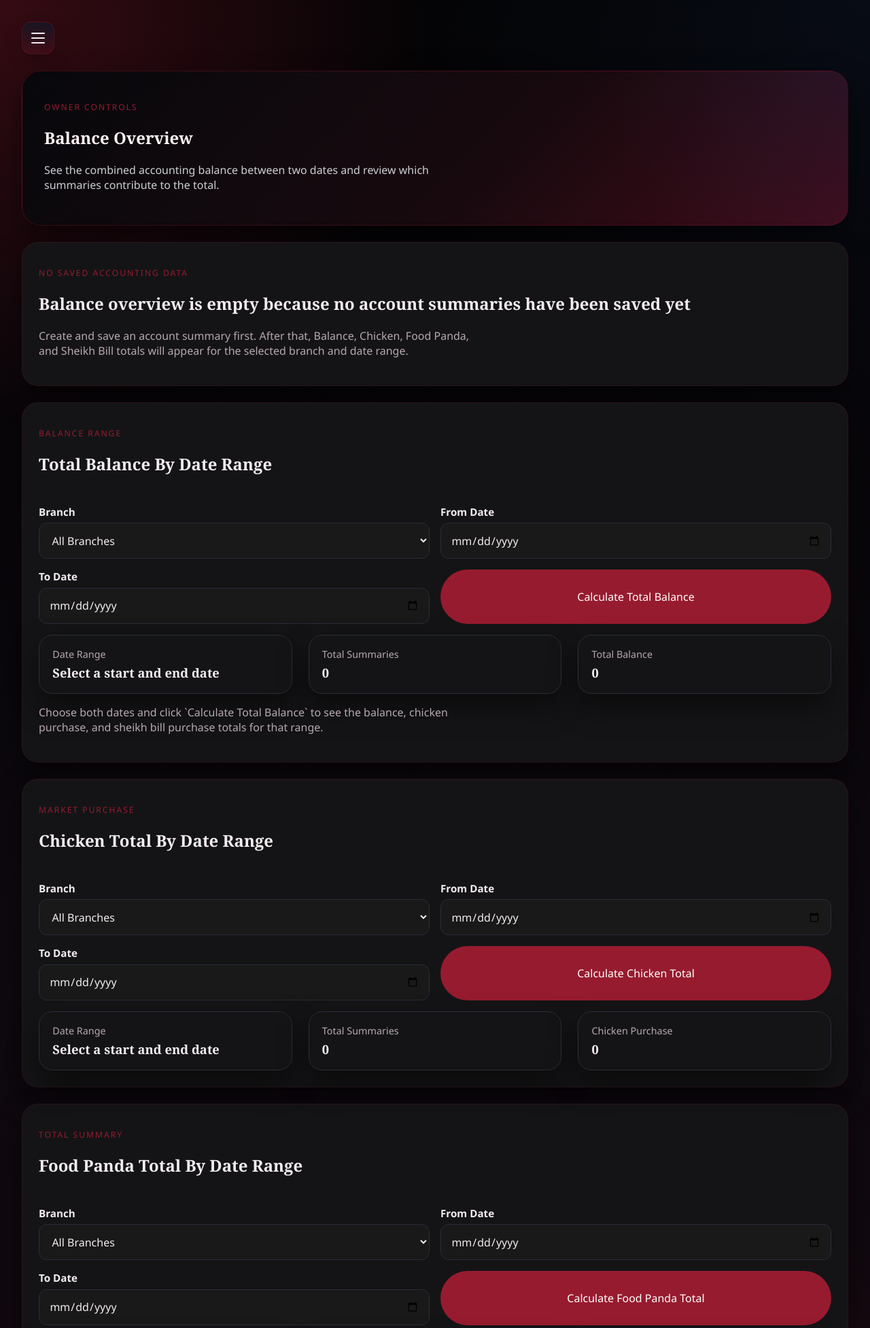
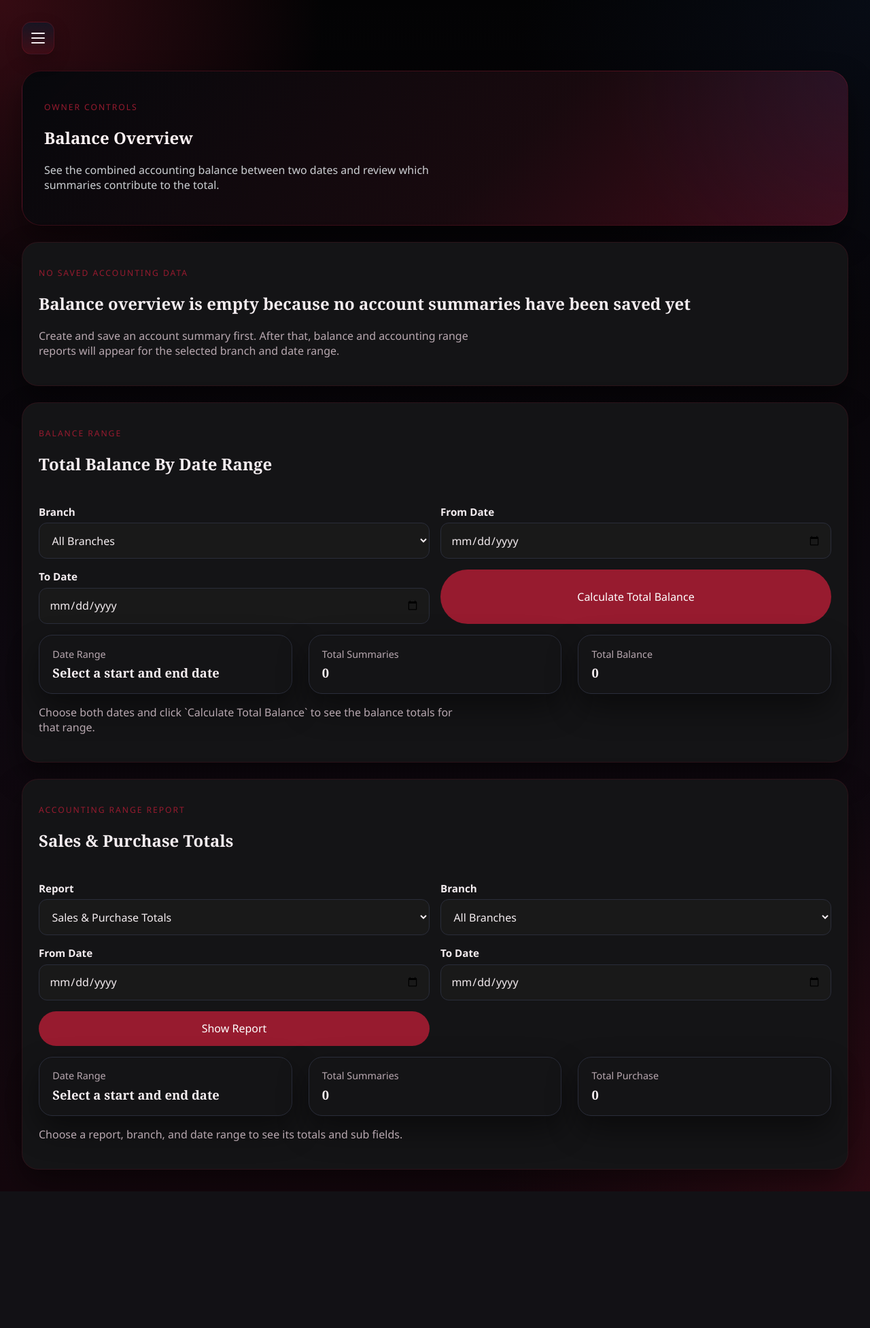
Before and after one commit to Abd-Wadood/tps-audit-system, a Django app: page /balance/ in a window 1280 px wide. Shown: the top 1954 px of the page at 68% size. After the commit the page ends 1753 px from the top, so only its background shows below. Run offline with Django 5.2, Linux system fonts and the light colour scheme; a user stored in the database is signed in; data comes from the database, SQL or seed files in the repository; data that the repository does not hold is empty.

Commit message:
more business insights

```diff
--- a/templates/user_access/balance_overview.html
+++ b/templates/user_access/balance_overview.html
@@ -10,14 +10,14 @@
 </section>
 
 {% if overall_summary_count == 0 %}
-<section class="card" id="balance-section">
+<section class="card">
     <p class="eyebrow">No Saved Accounting Data</p>
     <h2>Balance overview is empty because no account summaries have been saved yet</h2>
-    <p class="lead">Create and save an account summary first. After that, Balance, Chicken, Food Panda, and Sheikh Bill totals will appear for the selected branch and date range.</p>
+    <p class="lead">Create and save an account summary first. After that, balance and accounting range reports will appear for the selected branch and date range.</p>
 </section>
 {% endif %}
 
-<section class="card">
+<section class="card" id="balance-section">
     <div class="section-head">
         <div>
             <p class="eyebrow">Balance Range</p>
@@ -90,140 +90,73 @@
         </table>
     </div>
     {% else %}
-    <p class="lead">Choose both dates and click `Calculate Total Balance` to see the balance, chicken purchase, and sheikh bill purchase totals for that range.</p>
+    <p class="lead">Choose both dates and click `Calculate Total Balance` to see the balance totals for that range.</p>
     {% endif %}
 </section>
 
-<section class="card" id="chicken-section">
+<section class="card" id="accounting-report-section">
     <div class="section-head">
         <div>
-            <p class="eyebrow">Market Purchase</p>
-            <h2>Chicken Total By Date Range</h2>
+            <p class="eyebrow">Accounting Range Report</p>
+            <h2>{{ accounting_range_report.title }}</h2>
         </div>
     </div>
-    <form method="get" action="{% url 'user_access:balance_overview' %}#chicken-section" class="form-grid">
+    <form method="get" action="{% url 'user_access:balance_overview' %}#accounting-report-section" class="form-grid">
         <div>
-            <label for="chicken_branch">Branch</label>
-            <select id="chicken_branch" name="chicken_branch">
-                <option value="">All Branches</option>
-                {% for branch in branches %}
-                <option value="{{ branch.id }}" {% if branch.id == chicken_branch_id %}selected{% endif %}>{{ branch.name }}</option>
+            <label for="report_type">Report</label>
+            <select id="report_type" name="report_type">
+                {% for value, label in report_choices %}
+                <option value="{{ value }}" {% if value == report_type %}selected{% endif %}>{{ label }}</option>
                 {% endfor %}
             </select>
         </div>
         <div>
-            <label for="chicken_from">From Date</label>
-            <input id="chicken_from" name="chicken_from" type="date" value="{{ chicken_from }}">
+            <label for="report_branch">Branch</label>
+            <select id="report_branch" name="report_branch">
+                <option value="">All Branches</option>
+                {% for branch in branches %}
+                <option value="{{ branch.id }}" {% if branch.id == report_branch_id %}selected{% endif %}>{{ branch.name }}</option>
+                {% endfor %}
+            </select>
         </div>
         <div>
-            <label for="chicken_to">To Date</label>
-            <input id="chicken_to" name="chicken_to" type="date" value="{{ chicken_to }}">
+            <label for="report_from">From Date</label>
+            <input id="report_from" name="report_from" type="date" value="{{ report_from }}">
         </div>
-        <button type="submit" class="primary-button">Calculate Chicken Total</button>
+        <div>
+            <label for="report_to">To Date</label>
+            <input id="report_to" name="report_to" type="date" value="{{ report_to }}">
+        </div>
+        <button type="submit" class="primary-button">Show Report</button>
     </form>
 
     <div class="summary-cards">
         <article class="summary-card">
             <span>Date Range</span>
-            <strong>{% if chicken_from and chicken_to %}{{ chicken_from }} to {{ chicken_to }}{% else %}Select a start and end date{% endif %}</strong>
+            <strong>{% if report_from and report_to %}{{ report_from }} to {{ report_to }}{% else %}Select a start and end date{% endif %}</strong>
         </article>
         <article class="summary-card">
             <span>Total Summaries</span>
-            <strong>{{ chicken_summaries|length }}</strong>
+            <strong>{{ report_summaries|length }}</strong>
         </article>
         <article class="summary-card">
-            <span>Chicken Purchase</span>
-            <strong>{{ total_chicken_purchase }}</strong>
+            <span>{{ accounting_range_report.total_label }}</span>
+            <strong>{{ accounting_range_report.total }}</strong>
         </article>
     </div>
-</section>
 
-<section class="card" id="food-panda-section">
-    <div class="section-head">
-        <div>
-            <p class="eyebrow">Total Summary</p>
-            <h2>Food Panda Total By Date Range</h2>
-        </div>
+    {% if report_from and report_to %}
+    <div class="summary-cards">
+        {% for entry in accounting_range_report.breakdown %}
+        <article class="summary-card">
+            <span>{{ entry.label }}</span>
+            <strong>{{ entry.total }}</strong>
+        </article>
+        {% endfor %}
     </div>
-    <form method="get" action="{% url 'user_access:balance_overview' %}#food-panda-section" class="form-grid">
-        <div>
-            <label for="food_panda_branch">Branch</label>
-            <select id="food_panda_branch" name="food_panda_branch">
-                <option value="">All Branches</option>
-                {% for branch in branches %}
-                <option value="{{ branch.id }}" {% if branch.id == food_panda_branch_id %}selected{% endif %}>{{ branch.name }}</option>
-                {% endfor %}
-            </select>
-        </div>
-        <div>
-            <label for="food_panda_from">From Date</label>
-            <input id="food_panda_from" name="food_panda_from" type="date" value="{{ food_panda_from }}">
-        </div>
-        <div>
-            <label for="food_panda_to">To Date</label>
-            <input id="food_panda_to" name="food_panda_to" type="date" value="{{ food_panda_to }}">
-        </div>
-        <button type="submit" class="primary-button">Calculate Food Panda Total</button>
-    </form>
-
-    <div class="summary-cards">
-        <article class="summary-card">
-            <span>Date Range</span>
-            <strong>{% if food_panda_from and food_panda_to %}{{ food_panda_from }} to {{ food_panda_to }}{% else %}Select a start and end date{% endif %}</strong>
-        </article>
-        <article class="summary-card">
-            <span>Total Summaries</span>
-            <strong>{{ food_panda_summaries|length }}</strong>
-        </article>
-        <article class="summary-card">
-            <span>Food Panda Total</span>
-            <strong>{{ total_food_panda }}</strong>
-        </article>
-    </div>
-</section>
-
-<section class="card" id="sheikh-bill-section">
-    <div class="section-head">
-        <div>
-            <p class="eyebrow">Market Purchase</p>
-            <h2>Sheikh Bill Total By Date Range</h2>
-        </div>
-    </div>
-    <form method="get" action="{% url 'user_access:balance_overview' %}#sheikh-bill-section" class="form-grid">
-        <div>
-            <label for="sheikh_bill_branch">Branch</label>
-            <select id="sheikh_bill_branch" name="sheikh_bill_branch">
-                <option value="">All Branches</option>
-                {% for branch in branches %}
-                <option value="{{ branch.id }}" {% if branch.id == sheikh_bill_branch_id %}selected{% endif %}>{{ branch.name }}</option>
-                {% endfor %}
-            </select>
-        </div>
-        <div>
-            <label for="sheikh_bill_from">From Date</label>
-            <input id="sheikh_bill_from" name="sheikh_bill_from" type="date" value="{{ sheikh_bill_from }}">
-        </div>
-        <div>
-            <label for="sheikh_bill_to">To Date</label>
-            <input id="sheikh_bill_to" name="sheikh_bill_to" type="date" value="{{ sheikh_bill_to }}">
-        </div>
-        <button type="submit" class="primary-button">Calculate Sheikh Bill Total</button>
-    </form>
-
-    <div class="summary-cards">
-        <article class="summary-card">
-            <span>Date Range</span>
-            <strong>{% if sheikh_bill_from and sheikh_bill_to %}{{ sheikh_bill_from }} to {{ sheikh_bill_to }}{% else %}Select a start and end date{% endif %}</strong>
-        </article>
-        <article class="summary-card">
-            <span>Total Summaries</span>
-            <strong>{{ sheikh_bill_summaries|length }}</strong>
-        </article>
-        <article class="summary-card">
-            <span>Sheikh Bill Purchase</span>
-            <strong>{{ total_sheikh_bill_purchase }}</strong>
-        </article>
-    </div>
+    {% else %}
+    <p class="lead">Choose a report, branch, and date range to see its totals and sub fields.</p>
+    {% endif %}
 </section>
 
 <script>
--- a/user_access/views.py
+++ b/user_access/views.py
@@ -8,6 +8,7 @@ from django.urls import reverse
 from django.utils.dateparse import parse_date
 
 from stock_control.sheet_logic import ensure_seed_data
+from accounting_app.account_summary_calculations import SECTION_CONFIG
 from stocks.models import Branch, Item, StockSheet
 from .access import get_branch_aware_url, get_user_branch_id
 from .constants import ACCOUNTING_ROLE, REPORT_ROLE, STOCK_ROLE
@@ -55,6 +56,113 @@ def sum_summary_values(summaries, value_getter, *, clamp_non_negative=False):
     for summary in summaries:
         total += parser(value_getter(summary))
     return total
+
+
+def get_summary_total(summary, key, fallback=None):
+    value = summary.totals.get(key)
+    if value in (None, "") and fallback is not None:
+        value = fallback(summary)
+    return value
+
+
+SECTION_DATA_FIELDS = {
+    "local": "local_purchases",
+    "market": "market_purchases",
+    "counter": "counter_summary",
+    "total": "total_summary",
+}
+
+REPORT_CHOICES = [
+    ("sales", "Sales & Purchase Totals"),
+    ("local", "Local Purchases"),
+    ("market", "Market Purchase"),
+    ("counter", "Counter Summary"),
+    ("total", "Total Summary Purchases"),
+]
+
+
+def build_section_breakdown(summaries, section_name):
+    config = SECTION_CONFIG[section_name]
+    breakdown = [{"key": key, "label": label, "total": Decimal("0")} for key, label in config["fields"]]
+    lookup = {entry["key"]: entry for entry in breakdown}
+    custom_totals = {}
+
+    for summary in summaries:
+        section_data = getattr(summary, SECTION_DATA_FIELDS[section_name]) or {}
+        values = section_data.get("values", {})
+        for key in lookup:
+            lookup[key]["total"] += parse_non_negative_decimal(values.get(key, "0"))
+        for row in section_data.get("custom_rows", []):
+            label = str(row.get("label", "")).strip()
+            if not label:
+                continue
+            custom_totals[label] = custom_totals.get(label, Decimal("0")) + parse_non_negative_decimal(row.get("value", "0"))
+
+    for label, total in custom_totals.items():
+        breakdown.append({"key": f"custom_{label}", "label": label, "total": total})
+
+    return breakdown
+
+
+def build_sales_breakdown(summaries):
+    return [
+        {
+            "key": "system_sale",
+            "label": "System Sale",
+            "total": sum_summary_values(
+                summaries,
+                lambda summary: get_summary_total(summary, "system_sale", lambda sheet: sheet.system_sale),
+            ),
+        },
+        {
+            "key": "counter_sale",
+            "label": "Counter Sale",
+            "total": sum_summary_values(
+                summaries,
+                lambda summary: get_summary_total(
+                    summary,
+                    "counter_sale",
+                    lambda sheet: sheet.counter_summary.get("values", {}).get("counter_sale", "0"),
+                ),
+            ),
+        },
+        {
+            "key": "total_sale",
+            "label": "Total Sale",
+            "total": sum_summary_values(
+                summaries,
+                lambda summary: get_summary_total(summary, "total_sale", lambda sheet: sheet.total_sale),
+            ),
+        },
+        {
+            "key": "total_purchase",
+            "label": "Total Purchase",
+            "total": sum_summary_values(
+                summaries,
+                lambda summary: get_summary_total(summary, "total_purchase", lambda sheet: sheet.total_purchase),
+            ),
+        },
+    ]
+
+
+def build_accounting_range_report(summaries, report_type):
+    if report_type == "sales":
+        breakdown = build_sales_breakdown(summaries)
+        return {
+            "title": "Sales & Purchase Totals",
+            "total_label": "Total Purchase",
+            "breakdown": breakdown,
+            "total": next((entry["total"] for entry in breakdown if entry["key"] == "total_purchase"), Decimal("0")),
+        }
+
+    config = SECTION_CONFIG[report_type]
+    breakdown = build_section_breakdown(summaries, report_type)
+    return {
+        "title": config["title"],
+        "total_label": config["total_label"],
+        "breakdown": breakdown,
+        "total": sum(entry["total"] for entry in breakdown),
+    }
 
 
 class WorkspaceLoginView(LoginView):
@@ -217,33 +325,22 @@ def owner_balance_view(request):
     balance_from_raw = request.GET.get("balance_from", "").strip()
     balance_to_raw = request.GET.get("balance_to", "").strip()
     balance_branch_id = request.GET.get("balance_branch", "").strip()
-    chicken_from_raw = request.GET.get("chicken_from", "").strip()
-    chicken_to_raw = request.GET.get("chicken_to", "").strip()
-    chicken_branch_id = request.GET.get("chicken_branch", "").strip()
-    food_panda_from_raw = request.GET.get("food_panda_from", "").strip()
-    food_panda_to_raw = request.GET.get("food_panda_to", "").strip()
-    food_panda_branch_id = request.GET.get("food_panda_branch", "").strip()
-    sheikh_bill_from_raw = request.GET.get("sheikh_bill_from", "").strip()
-    sheikh_bill_to_raw = request.GET.get("sheikh_bill_to", "").strip()
-    sheikh_bill_branch_id = request.GET.get("sheikh_bill_branch", "").strip()
+    report_type = request.GET.get("report_type", "sales").strip()
+    report_from_raw = request.GET.get("report_from", "").strip()
+    report_to_raw = request.GET.get("report_to", "").strip()
+    report_branch_id = request.GET.get("report_branch", "").strip()
 
     balance_from = parse_date(balance_from_raw) if balance_from_raw else None
     balance_to = parse_date(balance_to_raw) if balance_to_raw else None
-    chicken_from = parse_date(chicken_from_raw) if chicken_from_raw else None
-    chicken_to = parse_date(chicken_to_raw) if chicken_to_raw else None
-    food_panda_from = parse_date(food_panda_from_raw) if food_panda_from_raw else None
-    food_panda_to = parse_date(food_panda_to_raw) if food_panda_to_raw else None
-    sheikh_bill_from = parse_date(sheikh_bill_from_raw) if sheikh_bill_from_raw else None
-    sheikh_bill_to = parse_date(sheikh_bill_to_raw) if sheikh_bill_to_raw else None
+    report_from = parse_date(report_from_raw) if report_from_raw else None
+    report_to = parse_date(report_to_raw) if report_to_raw else None
 
     balance_summaries = StockSheet.objects.none()
     total_balance = Decimal("0")
-    total_chicken_purchase = Decimal("0")
-    total_food_panda = Decimal("0")
-    total_sheikh_bill_purchase = Decimal("0")
-    chicken_summaries = StockSheet.objects.none()
-    food_panda_summaries = StockSheet.objects.none()
-    sheikh_bill_summaries = StockSheet.objects.none()
+    if report_type not in dict(REPORT_CHOICES):
+        report_type = "sales"
+    report_summaries = StockSheet.objects.none()
+    accounting_range_report = build_accounting_range_report(report_summaries, report_type)
     overall_summary_count = StockSheet.objects.count()
 
     if balance_from and balance_to:
@@ -254,41 +351,13 @@ def owner_balance_view(request):
         )
         total_balance = sum_summary_values(balance_summaries, lambda summary: summary.balance)
 
-    if chicken_from and chicken_to:
-        chicken_summaries = get_summary_range(
-            chicken_branch_id,
-            chicken_from,
-            chicken_to,
+    if report_from and report_to:
+        report_summaries = get_summary_range(
+            report_branch_id,
+            report_from,
+            report_to,
         )
-        total_chicken_purchase = sum_summary_values(
-            chicken_summaries,
-            lambda summary: summary.market_purchases.get("values", {}).get("chicken", "0"),
-            clamp_non_negative=True,
-        )
-
-    if food_panda_from and food_panda_to:
-        food_panda_summaries = get_summary_range(
-            food_panda_branch_id,
-            food_panda_from,
-            food_panda_to,
-        )
-        total_food_panda = sum_summary_values(
-            food_panda_summaries,
-            lambda summary: summary.total_summary.get("values", {}).get("food_panda", "0"),
-            clamp_non_negative=True,
-        )
-
-    if sheikh_bill_from and sheikh_bill_to:
-        sheikh_bill_summaries = get_summary_range(
-            sheikh_bill_branch_id,
-            sheikh_bill_from,
-            sheikh_bill_to,
-        )
-        total_sheikh_bill_purchase = sum_summary_values(
-            sheikh_bill_summaries,
-            lambda summary: summary.market_purchases.get("values", {}).get("sheikh_bill", "0"),
-            clamp_non_negative=True,
-        )
+        accounting_range_report = build_accounting_range_report(report_summaries, report_type)
 
     return render(
         request,
@@ -298,23 +367,15 @@ def owner_balance_view(request):
             "balance_from": balance_from_raw,
             "balance_to": balance_to_raw,
             "balance_branch_id": parse_optional_int(balance_branch_id),
-            "chicken_from": chicken_from_raw,
-            "chicken_to": chicken_to_raw,
-            "chicken_branch_id": parse_optional_int(chicken_branch_id),
-            "food_panda_from": food_panda_from_raw,
-            "food_panda_to": food_panda_to_raw,
-            "food_panda_branch_id": parse_optional_int(food_panda_branch_id),
-            "sheikh_bill_from": sheikh_bill_from_raw,
-            "sheikh_bill_to": sheikh_bill_to_raw,
-            "sheikh_bill_branch_id": parse_optional_int(sheikh_bill_branch_id),
+            "report_choices": REPORT_CHOICES,
+            "report_type": report_type,
+            "report_from": report_from_raw,
+            "report_to": report_to_raw,
+            "report_branch_id": parse_optional_int(report_branch_id),
             "balance_summaries": balance_summaries,
-            "chicken_summaries": chicken_summaries,
-            "food_panda_summaries": food_panda_summaries,
-            "sheikh_bill_summaries": sheikh_bill_summaries,
+            "report_summaries": report_summaries,
+            "accounting_range_report": accounting_range_report,
             "total_balance": total_balance,
-            "total_chicken_purchase": total_chicken_purchase,
-            "total_food_panda": total_food_panda,
-            "total_sheikh_bill_purchase": total_sheikh_bill_purchase,
             "overall_summary_count": overall_summary_count,
         },
     )
```
Also changed, not shown: accounting_app/tests.py (+81 -15 lines).
